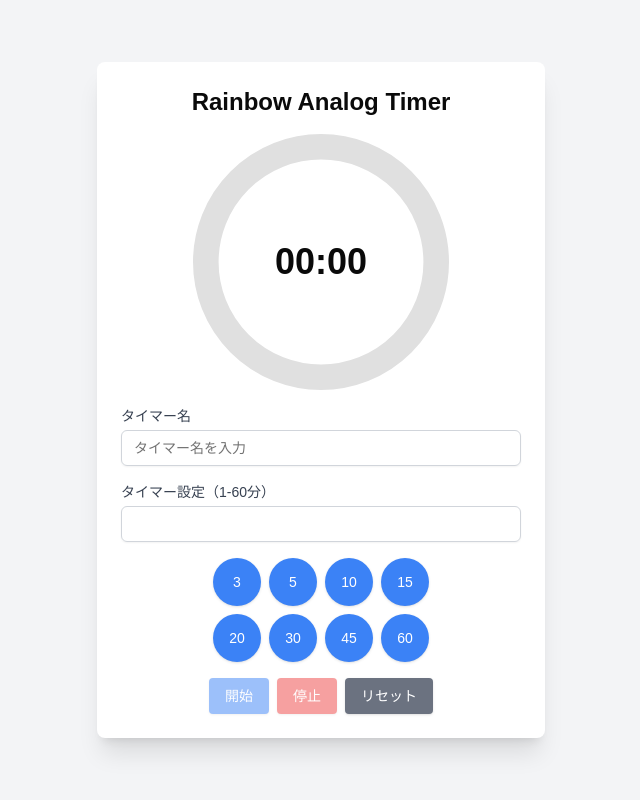
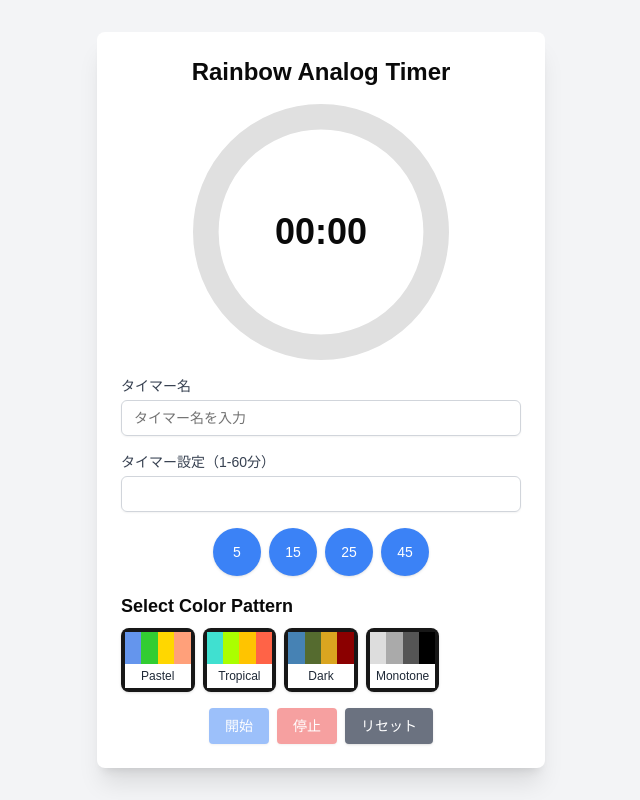
Before and after one commit to mari2t/rainbow_analog_timer, a Next.js app: page / in a window 1280 px wide. Shown: the whole page, without its empty margins (319-959 px from the left). Built offline with nearby package versions, Linux system fonts and the light colour scheme.

Commit message:
fix : 色分割を5→4に変更

```diff
--- a/src/app/components/RainbowAnalogTimer.tsx
+++ b/src/app/components/RainbowAnalogTimer.tsx
@@ -14,6 +14,53 @@ import {
   AlertDialogAction,
 } from "@/components/ui/alert-dialog";
 
+type ColorSegment = {
+  color: string;
+  start: number;
+  end: number;
+};
+
+type ColorPattern = ColorSegment[];
+
+const colorPatterns: { name: string; pattern: ColorPattern }[] = [
+  {
+    name: "Pastel",
+    pattern: [
+      { color: "#6495ED", start: 75, end: 100 },
+      { color: "#32CD32", start: 50, end: 75 },
+      { color: "#FFD700", start: 25, end: 50 },
+      { color: "#FFA07A", start: 0, end: 25 },
+    ],
+  },
+  {
+    name: "Tropical",
+    pattern: [
+      { color: "#40E0D0", start: 75, end: 100 },
+      { color: "#aaff00", start: 50, end: 75 },
+      { color: "#ffc400", start: 25, end: 50 },
+      { color: "#FF6347", start: 0, end: 25 },
+    ],
+  },
+  {
+    name: "Dark",
+    pattern: [
+      { color: "#4682B4", start: 75, end: 100 },
+      { color: "#556B2F", start: 50, end: 75 },
+      { color: "#DAA520", start: 25, end: 50 },
+      { color: "#8B0000", start: 0, end: 25 },
+    ],
+  },
+  {
+    name: "Monotone",
+    pattern: [
+      { color: "#DDDDDD", start: 75, end: 100 },
+      { color: "#AAAAAA", start: 50, end: 75 },
+      { color: "#555555", start: 25, end: 50 },
+      { color: "#000000", start: 0, end: 25 },
+    ],
+  },
+];
+
 export default function RainbowAnalogTimer() {
   const [time, setTime] = useState<number>(0);
   const [isRunning, setIsRunning] = useState<boolean>(false);
@@ -22,6 +69,9 @@ export default function RainbowAnalogTimer() {
   const [maxTime, setMaxTime] = useState<number>(3600);
   const [inputMinutes, setInputMinutes] = useState<string>("");
   const [error, setError] = useState<string | null>(null);
+  const [colorPattern, setColorPattern] = useState<ColorPattern>(
+    colorPatterns[0].pattern
+  );
   const intervalRef = useRef<NodeJS.Timeout | null>(null);
 
   useEffect(() => {
@@ -96,8 +146,7 @@ export default function RainbowAnalogTimer() {
       .padStart(2, "0")}`;
   };
 
-  const presetButtonsRow1 = [3, 5, 10, 15];
-  const presetButtonsRow2 = [20, 30, 45, 60];
+  const presetButtonsRow1 = [5, 15, 25, 45];
 
   const percentage = (time / maxTime) * 100;
 
@@ -139,14 +188,6 @@ export default function RainbowAnalogTimer() {
     };
   };
 
-  const colorSegments = [
-    { color: "#4682B4", start: 80, end: 100 }, // Blue
-    { color: "#32CD32", start: 60, end: 80 }, // Green
-    { color: "#FFD700", start: 40, end: 60 }, // Orange
-    { color: "#FF8C00", start: 20, end: 40 }, // Yellow
-    { color: "#FF6347", start: 0, end: 20 }, // Red
-  ];
-
   return (
     <div className="flex flex-col items-center justify-center min-h-screen bg-gray-100 p-4">
       <div className="bg-white rounded-lg shadow-xl p-6 w-full max-w-md">
@@ -163,7 +204,7 @@ export default function RainbowAnalogTimer() {
               stroke="#e0e0e0"
               strokeWidth="10"
             />
-            {colorSegments.map((segment, index) => {
+            {colorPattern.map((segment, index) => {
               const startAngle = 360 * (segment.start / 100);
               const endAngle = 360 * (Math.min(percentage, segment.end) / 100);
               if (startAngle < endAngle) {
@@ -185,6 +226,7 @@ export default function RainbowAnalogTimer() {
             {formatTime(time)}
           </div>
         </div>
+
         <div className="mb-4">
           <Label
             htmlFor="timerName"
@@ -237,19 +279,35 @@ export default function RainbowAnalogTimer() {
               </Button>
             ))}
           </div>
-          <div className="flex justify-center gap-2">
-            {presetButtonsRow2.map((minutes) => (
+        </div>
+        <div className="mb-4">
+          <h2 className="text-lg font-semibold mb-2">Select Color Pattern</h2>
+          <div className="grid grid-cols-1 sm:grid-cols-2 lg:grid-cols-3 xl:grid-cols-5 gap-2">
+            {colorPatterns.map((patternObj, index) => (
               <Button
-                key={minutes}
-                onClick={() => setTimerMinutes(minutes)}
-                disabled={isRunning}
-                className="w-12 h-12 rounded-full bg-blue-500 text-white hover:bg-blue-600 focus:outline-none focus:ring-2 focus:ring-blue-500 focus:ring-opacity-50 disabled:opacity-50"
+                key={index}
+                onClick={() => setColorPattern(patternObj.pattern)}
+                className="w-full h-16 p-1 rounded-lg overflow-hidden focus:outline-none focus:ring-2 focus:ring-blue-500 focus:ring-opacity-50 transition-transform transform hover:scale-105"
               >
-                {minutes}
+                <div className="w-full h-full flex flex-col">
+                  <div className="flex-grow flex">
+                    {patternObj.pattern.map((segment, segmentIndex) => (
+                      <div
+                        key={segmentIndex}
+                        className="flex-grow"
+                        style={{ backgroundColor: segment.color }}
+                      />
+                    ))}
+                  </div>
+                  <div className="text-xs font-medium text-center py-1 bg-white text-gray-800">
+                    {patternObj.name}
+                  </div>
+                </div>
               </Button>
             ))}
           </div>
         </div>
+
         {error && <div className="mb-4 text-red-500 text-center">{error}</div>}
         <div className="flex justify-center space-x-2">
           <Button
```
Also changed, not shown: 1 other file (tests, documents, lock files or other folders).
